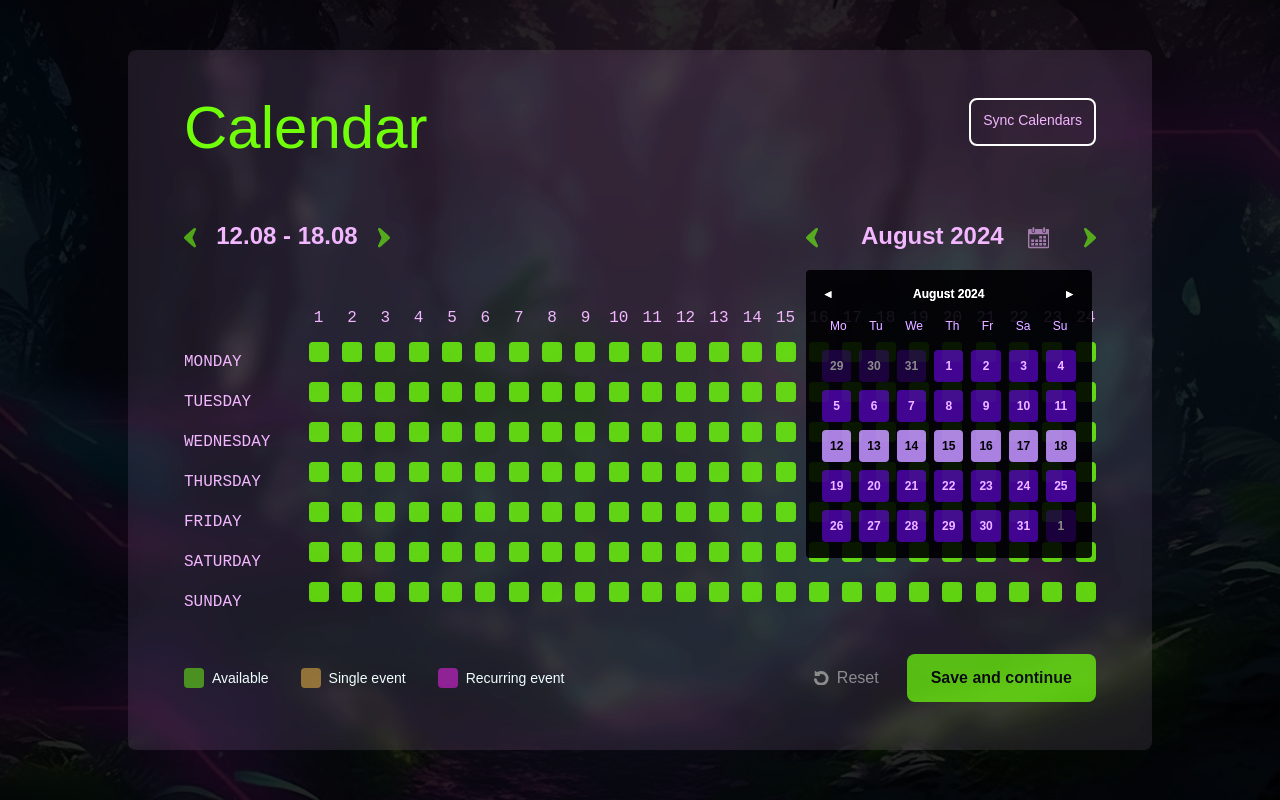
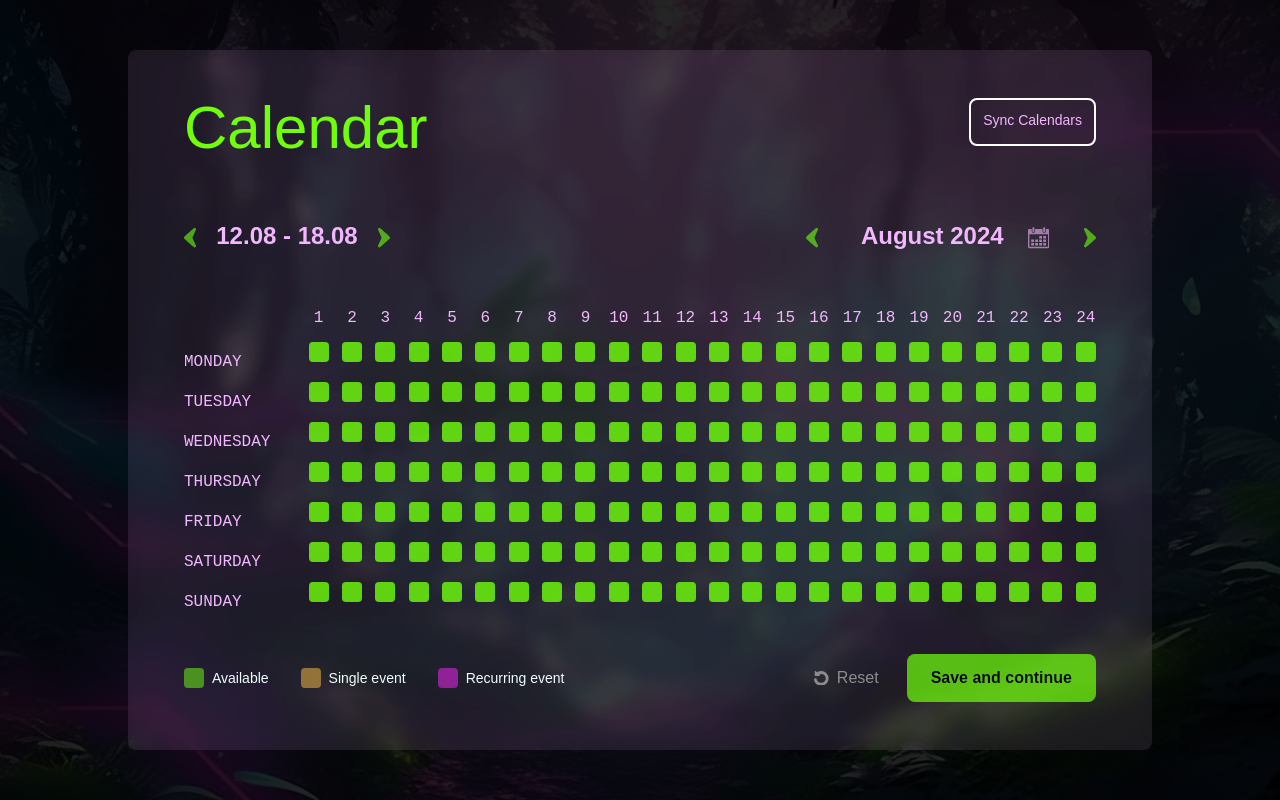
Before and after one commit to Visual-Riot/plaeen, a Next.js app: page /calendar in a window 1280 px wide. Built offline with nearby package versions, Linux system fonts and the light colour scheme; a web font is replaced by a local one.

Commit message:
style refinement - calendar widgets

```diff
--- a/src/app/(protected)/calendar/page.tsx
+++ b/src/app/(protected)/calendar/page.tsx
@@ -26,13 +26,16 @@ import {
   isBefore,
   addDays,
 } from "date-fns";
-import { start } from "repl";
 
 export default function Page() {
   // *** PLACEHOLDER FOR IMPORT CALENDARS FUNCTIONALITY ***
   const importHandleClick = () => {
     console.log("Import calendars");
   };
+
+  // useEffect(() => {
+  //   console.log(showDesktopCalendarWidget);
+  // }, []);
 
   const [dayHours, setDayHours] = useState<{
     [key: string]: { [key: number]: string };
@@ -122,7 +125,6 @@ export default function Page() {
       {/* frosted glass */}
       <div className="w-full lg:w-4/5 min-h-screen lg:min-h-4 bg-lightPurple bg-opacity-10 backdrop-filter backdrop-blur brightness-125 rounded-lg py-4 md:py-12 px-2 md:p-14">
         {/* HEADLINE ROW */}
-        {/* <div className="block md:flex md:justify-between"> */}
         <div className="flex justify-start md:justify-between">
           <h1 className="pl-2 md:pl-0 text-7xl md:text-6xl text-green font-abolition text-center">
             Calendar
@@ -132,7 +134,7 @@ export default function Page() {
               onClick={importHandleClick}
               className="mt-4 md:mt-0 text-sm"
               color="lightPurple"
-              hoverColor="lightGrey"
+              hoverColor="neonGreen"
             >
               Sync Calendars
             </OutlineButton>
@@ -211,7 +213,7 @@ export default function Page() {
               </button>
               <OutlineButton
                 onClick={handleCurrentWeek}
-                className={`ml-4 text-base h-8 border-0 text-lightGrey text-sm
+                className={`ml-4 text-base h-8 border-none text-lightGrey text-sm
                   ${
                     isCurrentWeek
                       ? "opacity-0 pointer-events-none"
@@ -239,10 +241,10 @@ export default function Page() {
               </div>
 
               <div
-                className={`absolute top-[220px] z-10 transition-all duration-300 ease-in-out ${
+                className={`absolute opacity-0 top-[220px] right-[38px] z-10 transition-all duration-300 ease-in-out ${
                   showDesktopCalendarWidget
-                    ? "opacity-0 pointer-events-none"
-                    : "opacity-100 pointer-events-auto"
+                    ? "opacity-100 pointer-events-auto"
+                    : "opacity-0 pointer-events-none"
                 }`}
               >
                 <CalendarDesktopWidget
--- a/src/components/buttons/OutlineButton.tsx
+++ b/src/components/buttons/OutlineButton.tsx
@@ -1,15 +1,13 @@
 import React from "react";
 
-// Define the prop types for the button
 type ButtonProps = {
-  children: React.ReactNode; // Accept any valid React node
-  onClick: () => void; // Function to call on button click
-  className?: string; // Optional prop to allow custom styling
-  color?: string; // Optional prop to allow custom color
-  hoverColor?: string; // Optional prop to allow custom hover color
+  children: React.ReactNode;
+  onClick: () => void;
+  className?: string;
+  color?: string;
+  hoverColor?: string;
 };
 
-// Button component
 const OutlineButton: React.FC<ButtonProps> = ({
   children,
   onClick,
@@ -17,9 +15,14 @@ const OutlineButton: React.FC<ButtonProps> = ({
   color = "lightGrey",
   hoverColor = "lightPurple",
 }) => {
+  const borderColor = `border-${color}`;
+  const hoverBorderColor = `hover:border-${hoverColor}`;
+  const textColor = `text-${color}`;
+  const hoverTextColor = `hover:text-${hoverColor}`;
+
   return (
     <button
-      className={`btn bg-transparent border-${color} hover:border-${hoverColor} text-${color} hover:text-${hoverColor} border-2 rounded-lg h-12 pb-1 px-3 ease-in-out duration-300 ${className}`}
+      className={`btn bg-transparent ${borderColor} ${hoverBorderColor} ${textColor} ${hoverTextColor} border-2 rounded-lg h-12 pb-1 px-3 ease-in-out duration-300 ${className}`}
       onClick={onClick}
     >
       {children}
--- a/src/components/buttons/TertiaryButton.tsx
+++ b/src/components/buttons/TertiaryButton.tsx
@@ -2,9 +2,9 @@ import React from "react";
 
 // Define the prop types for the button
 type ButtonProps = {
-  children: React.ReactNode; // Accept any valid React node
-  onClick: () => void; // Function to call on button click
-  className?: string; // Optional prop to allow custom styling
+  children: React.ReactNode;
+  onClick: () => void;
+  className?: string;
   color?: string;
   hoverColor?: string;
 };
--- a/src/components/calendar/CalendarDesktopWidget.tsx
+++ b/src/components/calendar/CalendarDesktopWidget.tsx
@@ -52,12 +52,8 @@ const CalendarDesktopWidget: React.FC<CalendarDesktopWidgetProps> = ({
   let displayedWeekStart = startOfWeek(currentDate, { weekStartsOn: 1 });
   let displayedWeekEnd = endOfWeek(currentDate, { weekStartsOn: 1 });
 
-  // useEffect(() => {
-  //   console.log("selectedDate", selectedDate);
-  // }, [currentDate, selectedDate]);
-
   return (
-    <div className="bg-black bg-opacity-90 rounded p-4 text-xs">
+    <div className="bg-gray-950 shadow-xl rounded-lg p-4 text-xs">
       {/* month row */}
       <div className="flex justify-between items-center mb-4">
         <button onClick={handlePrevMonthClick} className="text-white">
@@ -70,7 +66,7 @@ const CalendarDesktopWidget: React.FC<CalendarDesktopWidgetProps> = ({
       </div>
       <div className="flex text-lightPurple justify-between">
         {/* Render days of the week header */}
-        <div className="flex justify-between w-full mb-4 mx-2">
+        <div className="flex justify-between w-full mb-4 mx-2 text-base">
           {["Mo", "Tu", "We", "Th", "Fr", "Sa", "Su"].map((day) => (
             <div key={day} className="text-center font-light">
               {day}
@@ -91,14 +87,14 @@ const CalendarDesktopWidget: React.FC<CalendarDesktopWidgetProps> = ({
               }).map((day) => (
                 <div
                   key={day.toString()}
-                  className={`cursor-pointer p-2 text-center rounded ${
+                  className={`cursor-pointer p-2 text-center text-base rounded ${
                     isSameMonth(day, selectedDate)
                       ? `  ${
                           isCurrentWeek
-                            ? "bg-lightPurple bg-opacity-70 text-black"
-                            : "bg-darkPurple bg-opacity-50 text-lightPurple"
+                            ? "bg-opacity-70 text-neonGreen"
+                            : "bg-opacity-50 text-lightGrey"
                         }`
-                      : "bg-darkPurple bg-opacity-20 text-grey"
+                      : "text-gray-700"
                   }`}
                   onClick={() => handleDayClick(day)}
                 >
```
